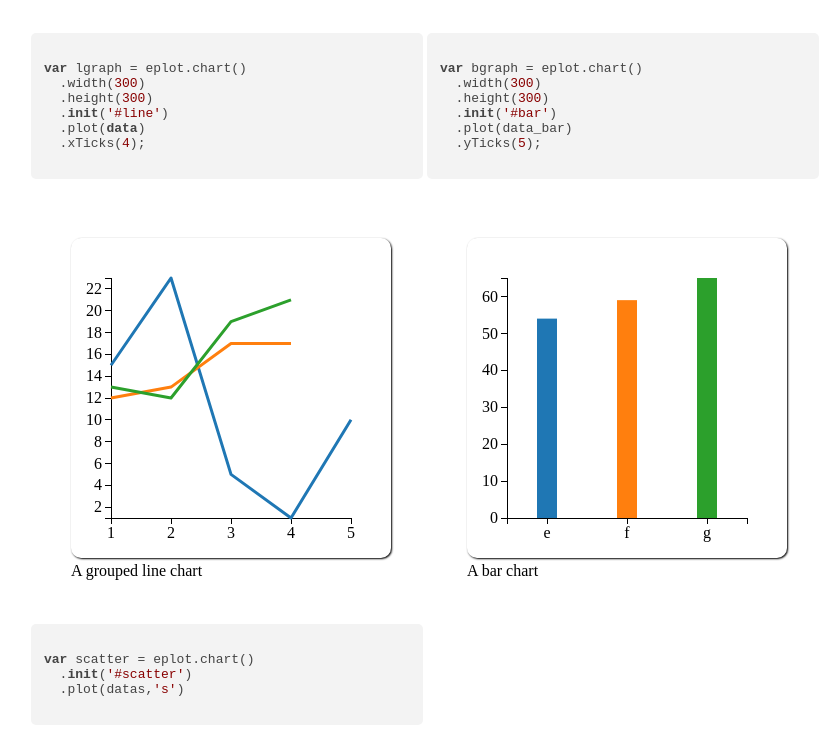
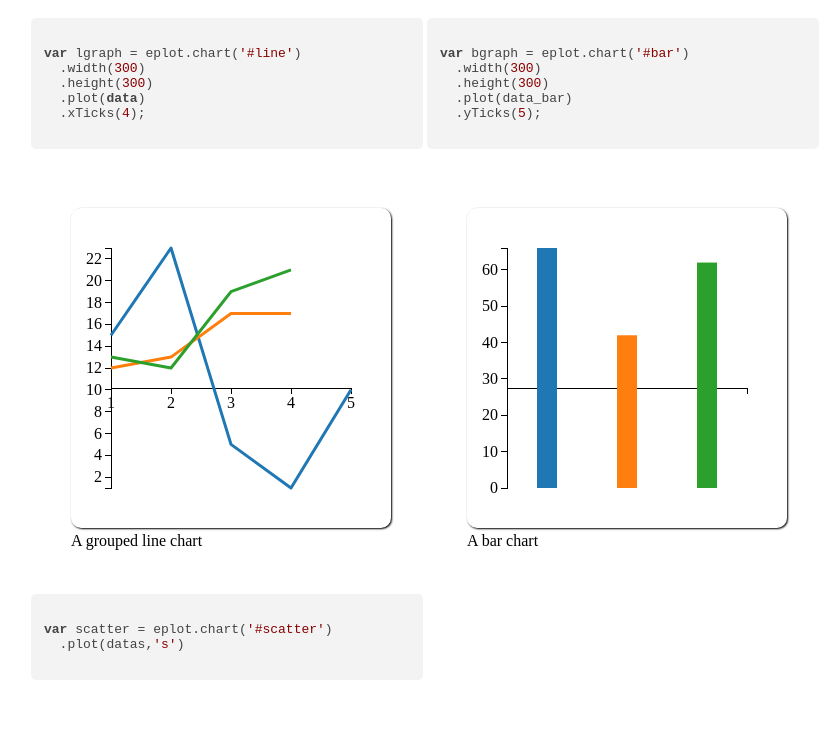
Before and after one commit to robertreingit/easyPlotJS, a website: page index.html in a window 1280 px wide. Shown: the part 723-1459 px from the top of the page, without its empty margins (209-1030 px from the left). Drawn offline with nearby package versions, Linux system fonts and the light colour scheme.

Commit message:
Some larger refactoring seems necessary.

```diff
--- a/app.js
+++ b/app.js
@@ -115,7 +115,7 @@ var eplot = (function() {
   /**
    * bargraph mixin
    *
-   */
+   **/
   function bargraph() {
     var proto = Object.getPrototypeOf(this),
         that = this;
@@ -177,8 +177,13 @@ var eplot = (function() {
     proto.all_bars.exit().remove();
 
     last_plot = this;
+
+    this.plot = function() {
+    };
+
     return this;
-  }
+}
+
 
   /**
    *
@@ -270,7 +275,7 @@ var eplot = (function() {
   /**
    * Main chart function.
    */
-  function chart() {
+  function chart(sel) {
     var _width = 300,
         _height = 200,
         _margin = 30,
@@ -313,12 +318,16 @@ var eplot = (function() {
       if (val === undefined)
         return _height;
       _height = val;
+      this._svg.attr('height',_height);
+      this._svg.select('.x-axis')
+          .attr('transform(' + (this.height() - this.margin()) + ')');
       return this;
     }
 
     o.width = function(val) {
       if (val === undefined) return _width;
       _width = val;
+      this._svg.attr('width',_width);
       return this;
     }
 
@@ -430,6 +439,8 @@ var eplot = (function() {
         }
       }
     }
+
+    o.init(sel);
     return Object.create(o);
   }
 
--- a/index.html
+++ b/index.html
@@ -33,8 +33,7 @@
       </header>
       <pre>
         <code class="javascript">
-var sgraph = eplot.chart()
-  .init('#basic')
+var sgraph = eplot.chart('#basic')
   .plot(data0);
         </code>
       </pre>
@@ -51,10 +50,9 @@ var sgraph = eplot.chart()
         <div class="col-50">
           <pre style="max-width:500px;">
             <code>
-var lgraph = eplot.chart()
+var lgraph = eplot.chart('#line')
   .width(300)
   .height(300)
-  .init('#line')
   .plot(data)
   .xTicks(4);
             </code>
@@ -66,10 +64,9 @@ var lgraph = eplot.chart()
         <div class="col-50">
           <pre>
             <code>
-var bgraph = eplot.chart()
+var bgraph = eplot.chart('#bar')
   .width(300)
   .height(300)
-  .init('#bar')
   .plot(data_bar)
   .yTicks(5);
             </code>
@@ -84,8 +81,7 @@ var bgraph = eplot.chart()
       <div class='col-50'>
         <pre>
           <code>
-var scatter = eplot.chart()
-  .init('#scatter')
+var scatter = eplot.chart('#scatter')
   .plot(datas,'s')
           </code>
         </pre>
```
